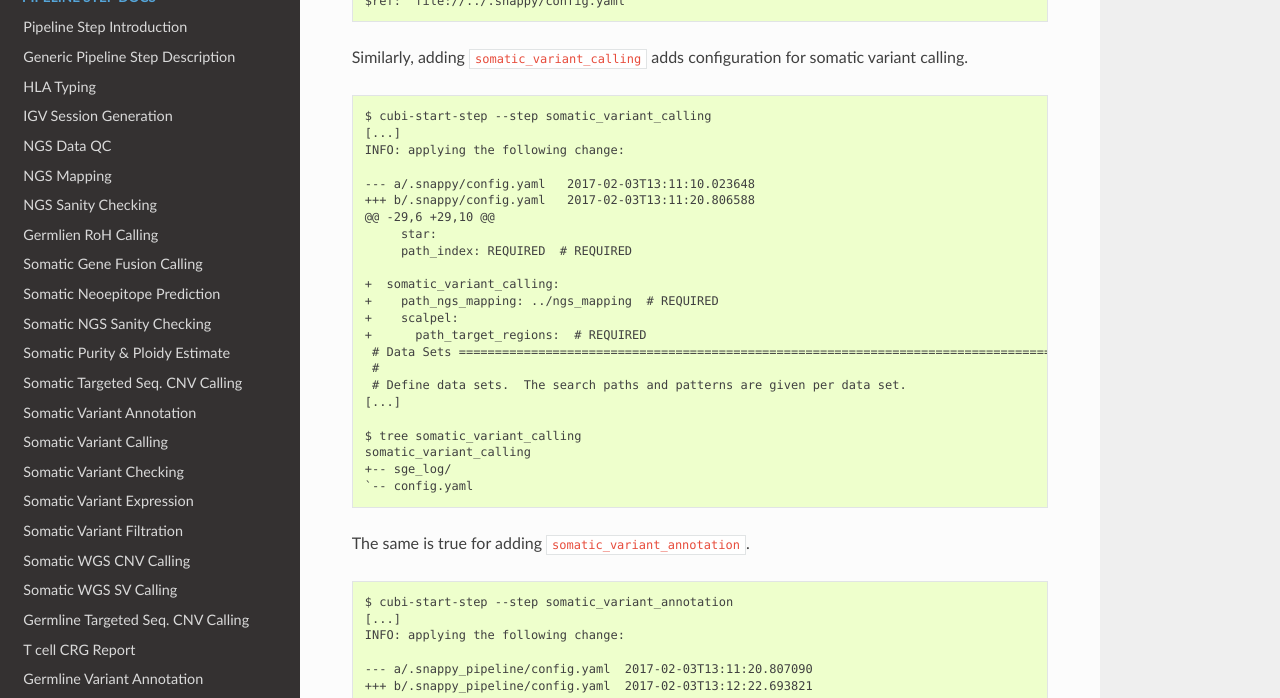
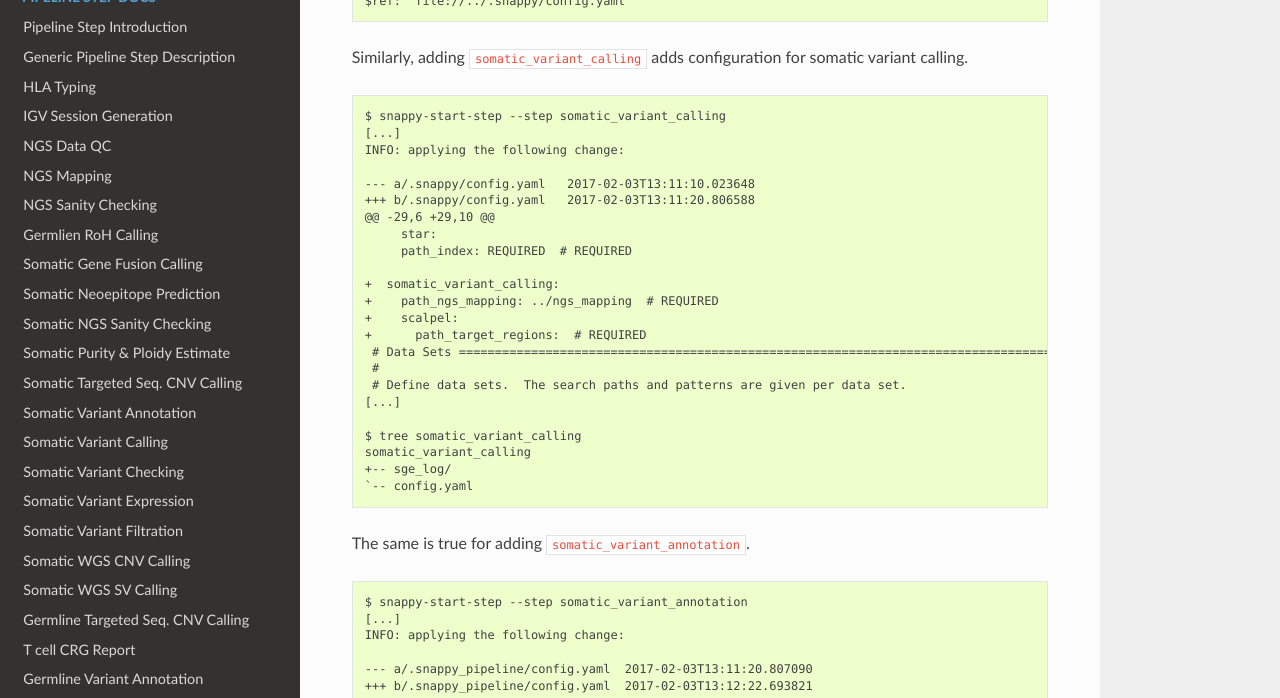
Before and after one commit to bihealth/snappy-pipeline, a Sphinx documentation site: the page built from docs/overview.rst, in a window 1280 px wide and 1400 px high, scrolled down 6952 px. Shown: the part 151-849 px from the top of the window. Built offline with Sphinx 7.4.7 and the Read the Docs theme 2.0.0, drawn with Linux system fonts in a browser that asks for light colours; some of the changed text lies outside the part shown.

Commit message:
Updated snappy commands in overview.

```diff
--- a/docs/overview.rst
+++ b/docs/overview.rst
@@ -195,7 +195,7 @@ The project directory is setup with the following helper tool:
 
 ::
 
-    $ cubi-start-project --directory somatic_project
+    $ snappy-start-project --directory somatic_project
     [...]
     Do not forget to fill out your README.md file!
 
@@ -231,7 +231,7 @@ Further, a project-wide ``README.md`` file is setup in which you can place docum
 Working Directories for Step Instances
 ======================================
 
-Next, we create the different step instances that we want to use using ``cubi-start-step``.
+Next, we create the different step instances that we want to use using ``snappy-start-step``.
 Note that this will extend the ``.snappy_pipeline/config.yaml`` file if there is no configuration entry for the given step.
 A different name for the instance can be given using the ``--step`` parameter.
 
@@ -244,15 +244,15 @@ For all configuration settings that have no default and are marked with a ``# re
 ::
 
     $ cd somatic_project
-    $ cubi-start-step --step ngs_mapping
+    $ snappy-start-step --step ngs_mapping
     [...]
     INFO: applying the following change:
 
     --- a/.snappy_pipeline/config.yaml	2017-02-03T12:47:32.246833
     +++ b/.snappy_pipeline/config.yaml	2017-02-03T12:49:29.811706
     @@ -22,7 +22,12 @@
-     # Configuration for the individual steps.  These can be filled by the cubi-start-step command
-     # or initialized already with cubi-start-project.
+     # Configuration for the individual steps.  These can be filled by the snappy-start-step command
+     # or initialized already with snappy-start-project.
      #
     -step_config: {}
     +step_config:
@@ -283,7 +283,7 @@ Similarly, adding ``somatic_variant_calling`` adds configuration for somatic var
 
 ::
 
-    $ cubi-start-step --step somatic_variant_calling
+    $ snappy-start-step --step somatic_variant_calling
     [...]
     INFO: applying the following change:
 
@@ -311,7 +311,7 @@ The same is true for adding ``somatic_variant_annotation``.
 
 ::
 
-    $ cubi-start-step --step somatic_variant_annotation
+    $ snappy-start-step --step somatic_variant_annotation
     [...]
     INFO: applying the following change:
 
```
